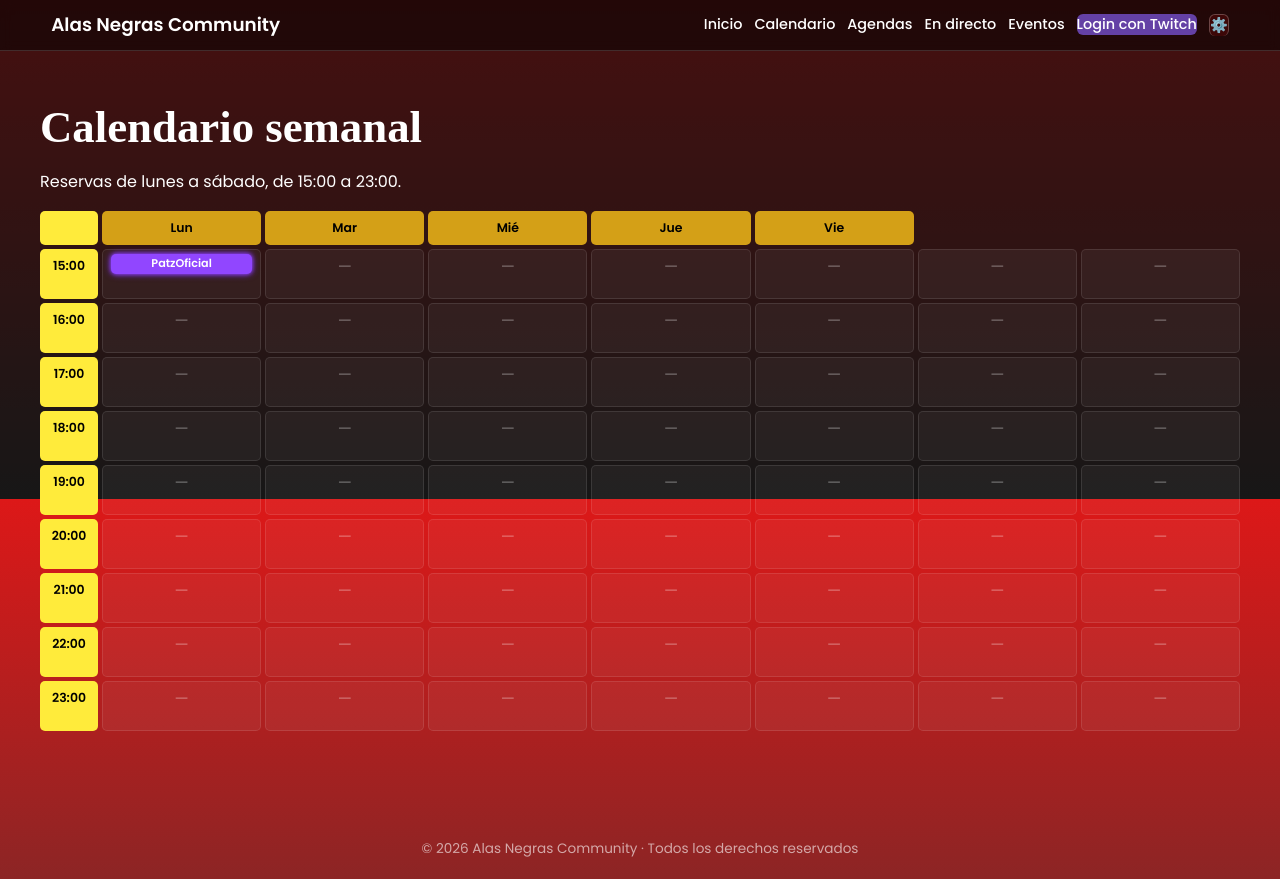
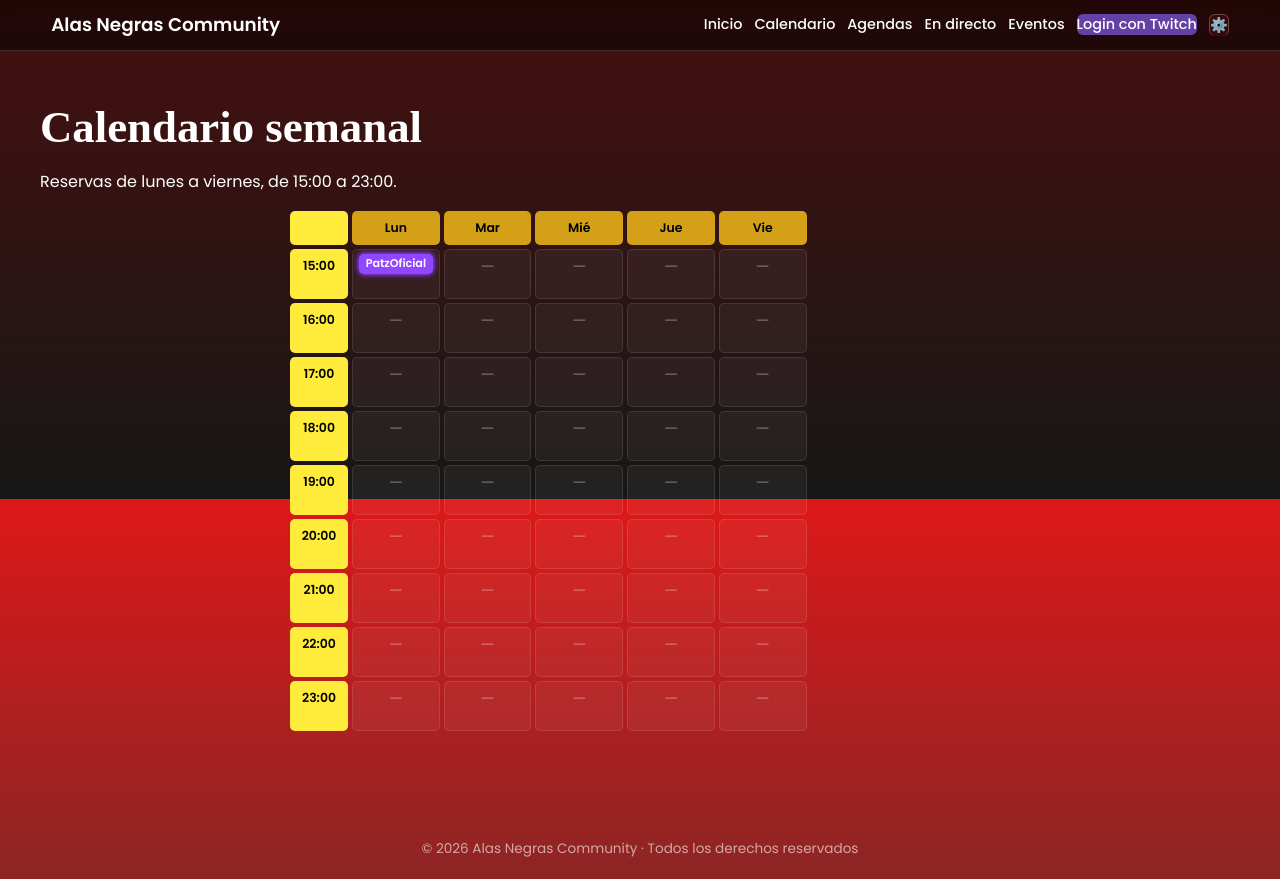
Before and after one commit to lavendertyrande-ai/alasnegras, a Flask app: page /calendario in a window 1280 px wide. Shown: the part 301-1180 px from the top of the page. Run offline with Flask 3, Linux system fonts and the light colour scheme; data comes from the database, SQL or seed files in the repository; tables that the repository leaves empty hold one stand-in row (values such as "Sample post"); some web fonts are replaced.

Commit message:
5 dias calendario y agenda, centrado

```diff
--- a/static/main.css
+++ b/static/main.css
@@ -261,6 +261,8 @@ p, li { font-size: 1rem; line-height: 1.65; }
     flex-direction: column;
     gap: 2px;
     min-width: 540px;   /* permite scroll en móvil */
+    max-width: 700px;
+    margin: 0 auto;
 }
 
 .agenda-fila {
@@ -362,6 +364,8 @@ p, li { font-size: 1rem; line-height: 1.65; }
     flex-direction: column;
     gap: 4px;
     min-width: 620px;
+    max-width: 700px;
+    margin: 0 auto;
 }
 
 .fila {
--- a/templates/agendas.html
+++ b/templates/agendas.html
@@ -25,7 +25,7 @@
 
         <div class="agenda-hora-col">{{ "%02d:00" % hora }}</div>
 
-        {% for dia in range(0, 6) %}
+        {% for dia in range(0, 5) %}
             {% set slot = slots.get((dia, hora)) %}
 
             {% if not slot %}
--- a/templates/calendario.html
+++ b/templates/calendario.html
@@ -4,7 +4,7 @@
 
 {% block content %}
 <h1>Calendario semanal</h1>
-<p>Reservas de lunes a sábado, de 15:00 a 23:00.</p>
+<p>Reservas de lunes a viernes, de 15:00 a 23:00.</p>
 
 <span class="scroll-hint">👉 Desliza para ver todos los días</span>
 
@@ -24,7 +24,7 @@
     <div class="fila">
         <div class="hora-col">{{ "%02d:00" % hora }}</div>
 
-        {% for dia in range(0, 7) %}
+        {% for dia in range(0, 5) %}
         <div class="celda">
             {% set slot = slots.get((dia, hora)) %}
             {% if slot and slot.reservas %}
```
